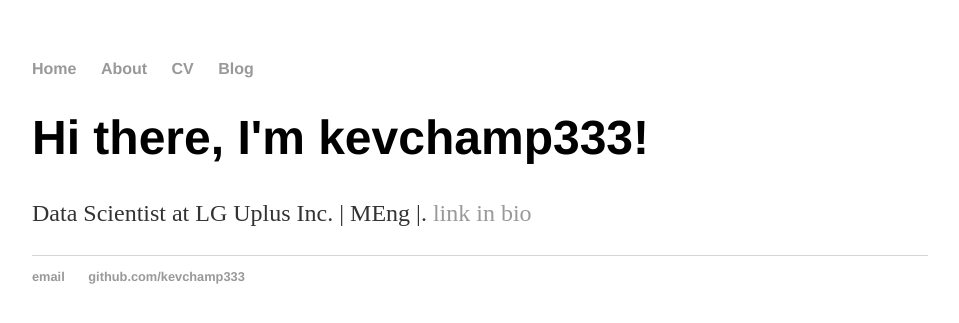
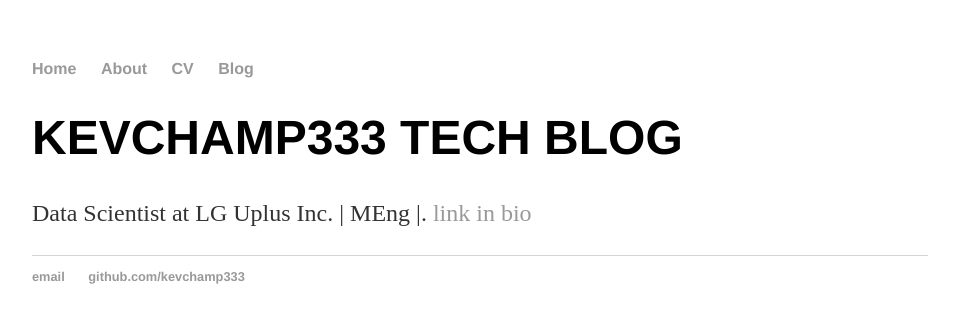
Before and after one commit to kevchamp333/kevchamp333.github.io, a Jekyll site: the page built from index.html, in a window 1280 px wide. Shown: the top 323 px of the page, without its empty margins (160-1119 px from the left). Built offline with Jekyll 4.4.1, drawn with Linux system fonts in a browser that asks for light colours; Markdown is read by kramdown in place of the engine named in the settings.

Commit message:
Update index.html

```diff
--- a/index.html
+++ b/index.html
@@ -3,7 +3,7 @@ layout: default
 title: kevchamp333, Data Scientist
 ---
 <div class="blurb">
-	<h1>Hi there, I'm kevchamp333!</h1>
+	<h1>KEVCHAMP333 TECH BLOG</h1>
 	<p>Data Scientist at LG Uplus Inc. | MEng |.
 		<a href="/about">link in bio</a></p>
 </div><!-- /.blurb -->
```
